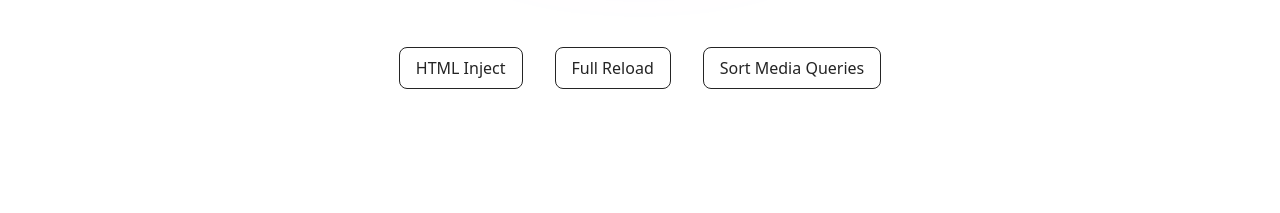
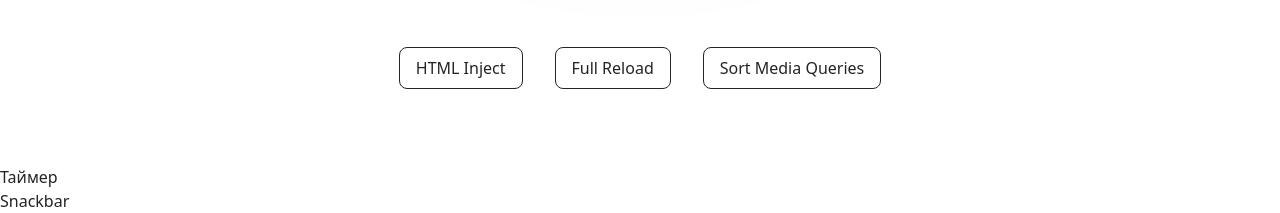
Before and after one commit to Iryna-M-html/goit-js-hw-10, a plain HTML site: page index.html in a window 1280 px wide. Shown: the part 587-800 px from the top of the page. Drawn offline with nearby package versions, Linux system fonts and the light colour scheme.

Commit message:
Deploying to gh-pages from @ Iryna-M-html/goit-js-hw-10@ed851bb0c8c6b8c392faffe612cbb36b98f7045a 🚀

```diff
--- a/index.html
+++ b/index.html
@@ -126,7 +126,10 @@
   </div>
 </footer>
 
-
+      <ul>
+        <li><a href="1-timer.html">Таймер</a></li>
+        <li><a href="2-snackbar.html">Snackbar</a></li>
+      </ul>
 
   </body>
 </html>
```
